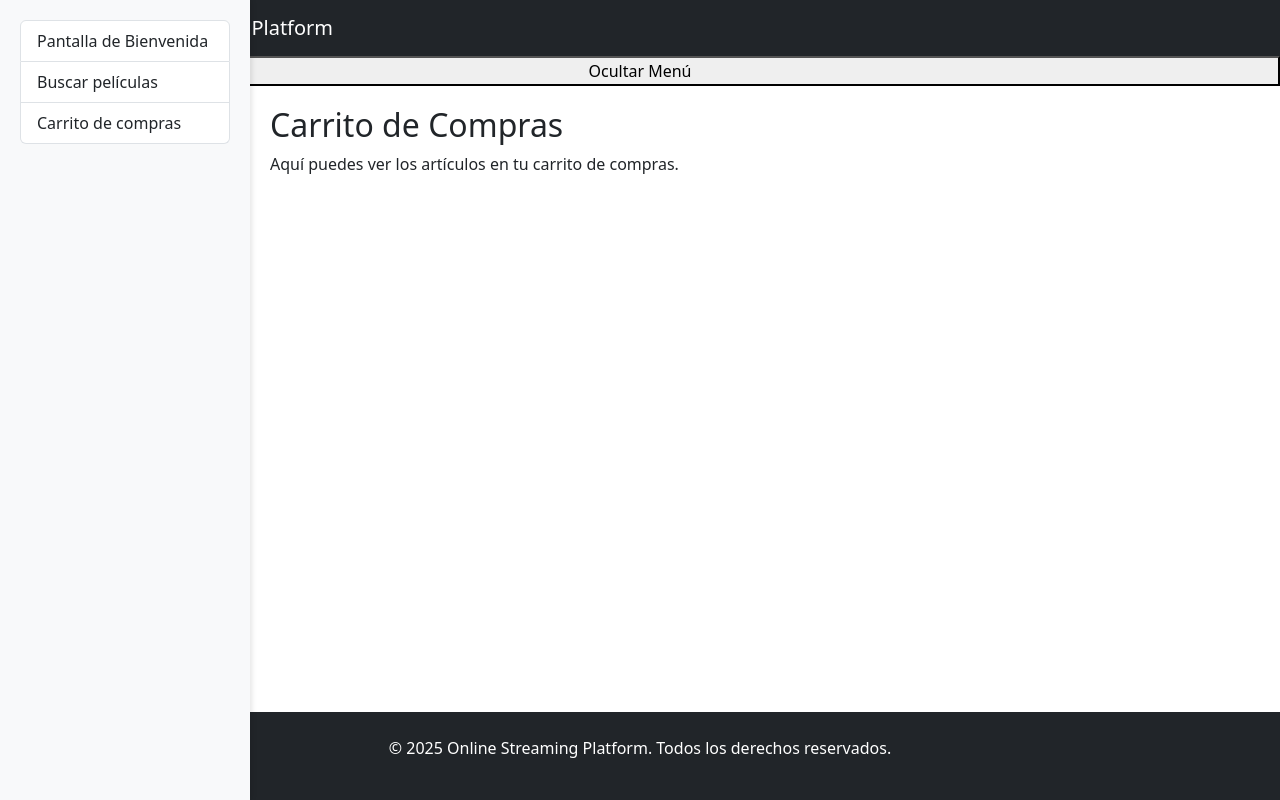
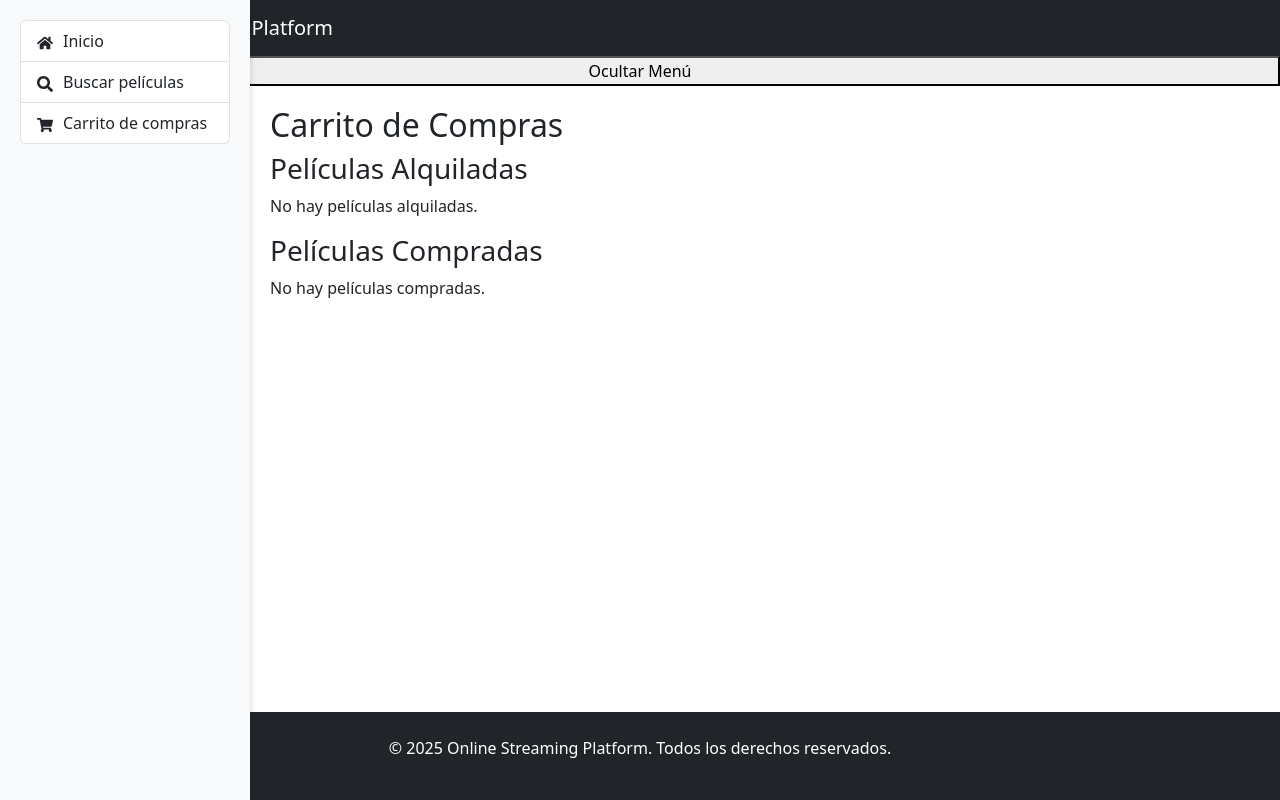
Before and after one commit to mivanpv/online-streaming-plataform, a React (Create React App) app: page /carrito-de-compras in a window 1280 px wide. Built offline with nearby package versions, Linux system fonts and the light colour scheme.

Commit message:
Agregar carrito de comparas

```diff
--- a/src/App.js
+++ b/src/App.js
@@ -10,6 +10,7 @@ import WelcomeScreen from './components/WelcomeScreen';
 import NotFound from './components/NotFound';
 import MovieTrailer from './components/MovieTrailer';
 import MovieDetail from './components/MovieDetail';
+import { ShoppingCartProvider } from './context/ShoppingCartProvider';
 
 function App() {
   const [sidebarVisible, setSidebarVisible] = useState(true);
@@ -19,6 +20,7 @@ function App() {
   };
 
   return (
+    <ShoppingCartProvider>
       <Router>
         <div className="App">
           <Header />
@@ -39,6 +41,7 @@ function App() {
           <Footer />
         </div>
       </Router>
+    </ShoppingCartProvider>
   );
 }
 
--- a/src/components/MovieCard.jsx
+++ b/src/components/MovieCard.jsx
@@ -1,8 +1,9 @@
 import React from 'react';
-import { Card, Button } from 'react-bootstrap';
+import { Card, Button, Row, Col } from 'react-bootstrap';
 import { Link } from 'react-router-dom';
+import { FaDollarSign, FaRegCalendarAlt } from 'react-icons/fa';
 
-function MovieCard({ movie }) {
+function MovieCard({ movie, onRent, onBuy, showActions = true }) {
   return (
     <Card style={{ width: '18rem', margin: '10px' }}>
       <Card.Img variant="top" src={movie.Poster !== 'N/A' ? movie.Poster : 'https://via.placeholder.com/150'} />
@@ -10,7 +11,22 @@ function MovieCard({ movie }) {
         <Card.Title>{movie.Title}</Card.Title>
         <Card.Text>
           {movie.Year}
+          {showActions && (
+              <>
+                <FaRegCalendarAlt
+                  style={{ cursor: 'pointer', marginRight: '10px' }}
+                  onClick={() => onRent(movie)}
+                  title="Alquilar"
+                />
+                <FaDollarSign
+                  style={{ cursor: 'pointer' }}
+                  onClick={() => onBuy(movie)}
+                  title="Comprar"
+                />
+              </>
+            )}
         </Card.Text>
+
         <Button variant="primary" as={Link} to={`/trailer/${movie.imdbID}`}>
           Ver Tráiler
         </Button>
--- a/src/components/MovieTrailer.jsx
+++ b/src/components/MovieTrailer.jsx
@@ -27,7 +27,6 @@ function MovieTrailer() {
           height="315"
           src={trailerUrl}
           title="YouTube video player"
-          frameBorder="0"
           allow="accelerometer; autoplay; clipboard-write; encrypted-media; gyroscope; picture-in-picture"
           allowFullScreen
         ></iframe>
--- a/src/components/SearchBar.jsx
+++ b/src/components/SearchBar.jsx
@@ -1,11 +1,13 @@
-import React, { useState } from 'react';
-import { Form, FormControl, Button, Row } from 'react-bootstrap';
+import React, { useState, useContext } from 'react';
+import { Form, FormControl, Button, Row, Col } from 'react-bootstrap';
 import { FaSearch } from 'react-icons/fa';
 import MovieCard from './MovieCard';
+import { ShoppingCartContext } from '../context/ShoppingCartProvider';
 
 function SearchBar() {
   const [search, setSearch] = useState('');
   const [results, setResults] = useState([]);
+  const { rentMovie, buyMovie } = useContext(ShoppingCartContext);
 
   const textchange = (e) => {
     setSearch(e.target.value);
@@ -37,7 +39,9 @@ function SearchBar() {
       <Row>
         {results.length > 0 ? (
           results.map((movie) => (
-            <MovieCard key={movie.imdbID} movie={movie} />
+            <Col key={movie.imdbID} md={4}>
+              <MovieCard movie={movie} onRent={rentMovie} onBuy={buyMovie} showActions={true}/>
+            </Col>
           ))
         ) : (
           <p>No se encontraron resultados</p>
--- a/src/components/ShoppingCart.jsx
+++ b/src/components/ShoppingCart.jsx
@@ -1,10 +1,40 @@
-import React from 'react';
+import React, { useContext } from 'react';
+import { ShoppingCartContext } from '../context/ShoppingCartProvider';
+import { Row, Col, Button } from 'react-bootstrap';
+import MovieCard from './MovieCard';
 
 function ShoppingCart() {
+  const { rentedMovies, boughtMovies, removeRentedMovie, removeBoughtMovie } = useContext(ShoppingCartContext);
+
   return (
     <div>
       <h2>Carrito de Compras</h2>
-      <p>Aquí puedes ver los artículos en tu carrito de compras.</p>
+      <h3>Películas Alquiladas</h3>
+      <Row>
+        {rentedMovies.length > 0 ? (
+          rentedMovies.map((movie) => (
+            <Col key={movie.imdbID} md={4}>
+              <MovieCard movie={movie} showActions={false} />
+              <Button variant="danger" onClick={() => removeRentedMovie(movie.imdbID)}>Eliminar</Button>
+            </Col>
+          ))
+        ) : (
+          <p>No hay películas alquiladas.</p>
+        )}
+      </Row>
+      <h3>Películas Compradas</h3>
+      <Row>
+        {boughtMovies.length > 0 ? (
+          boughtMovies.map((movie) => (
+            <Col key={movie.imdbID} md={4}>
+              <MovieCard movie={movie} showActions={false} />
+              <Button variant="danger" onClick={() => removeBoughtMovie(movie.imdbID)}>Eliminar</Button>
+            </Col>
+          ))
+        ) : (
+          <p>No hay películas compradas.</p>
+        )}
+      </Row>
     </div>
   );
 }
--- a/src/components/SidebarMenu.jsx
+++ b/src/components/SidebarMenu.jsx
@@ -1,18 +1,22 @@
 import React from 'react';
 import { ListGroup } from 'react-bootstrap';
 import { Link } from 'react-router-dom';
+import { FaHome, FaSearch, FaShoppingCart } from 'react-icons/fa';
 
 function SidebarMenu() {
   return (
     <div className="sidebar-menu">
       <ListGroup>
         <ListGroup.Item action as={Link} to="/">
-          Pantalla de Bienvenida
+          <FaHome style={{ marginRight: '10px' }} />
+          Inicio
         </ListGroup.Item>
         <ListGroup.Item action as={Link} to="/buscar-peliculas">
+          <FaSearch style={{ marginRight: '10px' }} />
           Buscar películas
         </ListGroup.Item>
         <ListGroup.Item action as={Link} to="/carrito-de-compras">
+          <FaShoppingCart style={{ marginRight: '10px' }} />
           Carrito de compras
         </ListGroup.Item>
       </ListGroup>
--- a/src/components/WelcomeScreen.jsx
+++ b/src/components/WelcomeScreen.jsx
@@ -1,9 +1,11 @@
-import React, { useEffect, useState } from 'react';
-import { Row } from 'react-bootstrap';
+import React, { useEffect, useState, useContext } from 'react';
+import { Row, Col } from 'react-bootstrap';
 import MovieCard from './MovieCard';
+import { ShoppingCartContext } from '../context/ShoppingCartProvider';
 
 function WelcomeScreen() {
   const [popularMovies, setPopularMovies] = useState([]);
+  const { rentMovie, buyMovie } = useContext(ShoppingCartContext);
 
   useEffect(() => {
     const fetchPopularMovies = async () => {
@@ -11,18 +13,17 @@ function WelcomeScreen() {
       const omdbApiKey = '593d9c0b'; // Reemplaza con tu clave API de OMDb
 
       // Obtener películas populares de TMDb
-      const tmdbResponse = await fetch(`https://api.themoviedb.org/3/movie/popular?api_key=${tmdbApiKey}&page=1`);
+      const tmdbResponse = await fetch(`https://api.themoviedb.org/3/movie/popular?api_key=${tmdbApiKey}&language=es-ES&page=1`);
       const tmdbData = await tmdbResponse.json();
       const tmdbMovies = tmdbData.results;
 
       // Obtener detalles de las películas de OMDb
       let movies = [];
       for (const tmdbMovie of tmdbMovies) {
-        const omdbResponse = await fetch(`https://www.omdbapi.com/?t=${tmdbMovie.original_title}&apikey=${omdbApiKey}`);
+        const omdbResponse = await fetch(`https://www.omdbapi.com/?t=${tmdbMovie.title}&apikey=${omdbApiKey}`);
         const omdbData = await omdbResponse.json();
         if (omdbData.Response === 'True') {
           movies.push(omdbData);
-          console.log(omdbData);
         }
       }
 
@@ -38,7 +39,9 @@ function WelcomeScreen() {
       <Row>
         {popularMovies.length > 0 ? (
           popularMovies.map((movie) => (
-            <MovieCard key={movie.imdbID} movie={movie} />
+            <Col key={movie.imdbID} md={4}>
+              <MovieCard movie={movie} onRent={rentMovie} onBuy={buyMovie} />
+            </Col>
           ))
         ) : (
           <p>Cargando películas populares...</p>
--- /dev/null
+++ b/src/context/ShoppingCartProvider.jsx
@@ -0,0 +1,30 @@
+import React, { createContext, useState } from 'react';
+
+export const ShoppingCartContext = createContext();
+
+export const ShoppingCartProvider = ({ children }) => {
+  const [rentedMovies, setRentedMovies] = useState([]);
+  const [boughtMovies, setBoughtMovies] = useState([]);
+
+  const rentMovie = (movie) => {
+    setRentedMovies([...rentedMovies, movie]);
+  };
+
+  const buyMovie = (movie) => {
+    setBoughtMovies([...boughtMovies, movie]);
+  };
+
+  const removeRentedMovie = (imdbID) => {
+    setRentedMovies(rentedMovies.filter(movie => movie.imdbID !== imdbID));
+  };
+
+  const removeBoughtMovie = (imdbID) => {
+    setBoughtMovies(boughtMovies.filter(movie => movie.imdbID !== imdbID));
+  };
+
+  return (
+    <ShoppingCartContext.Provider value={{ rentedMovies, boughtMovies, rentMovie, buyMovie, removeRentedMovie, removeBoughtMovie }}>
+      {children}
+    </ShoppingCartContext.Provider>
+  );
+};
```
Also changed, not shown: 1 other file (tests, documents, lock files or other folders). Lines whose indentation alone changed are shown as unchanged.
